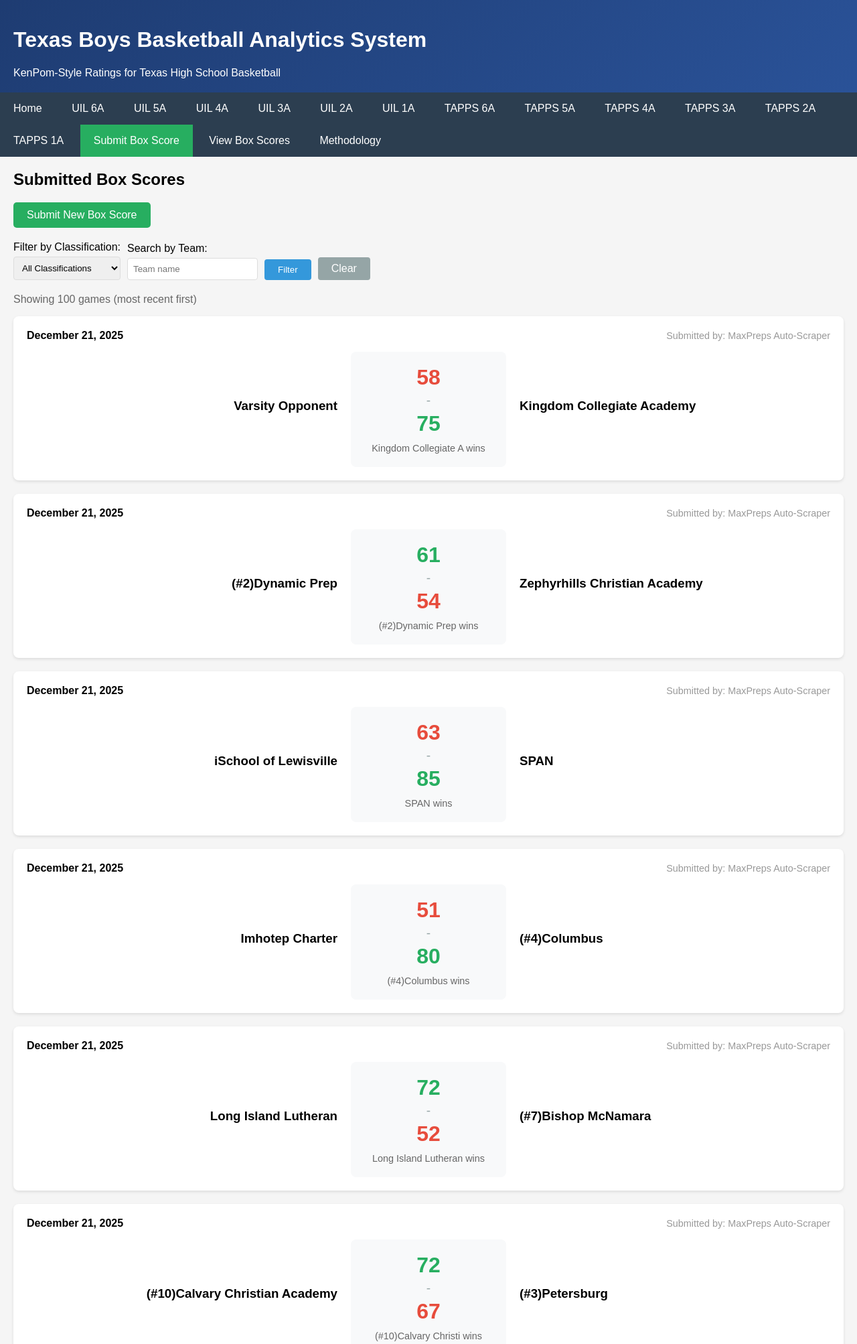
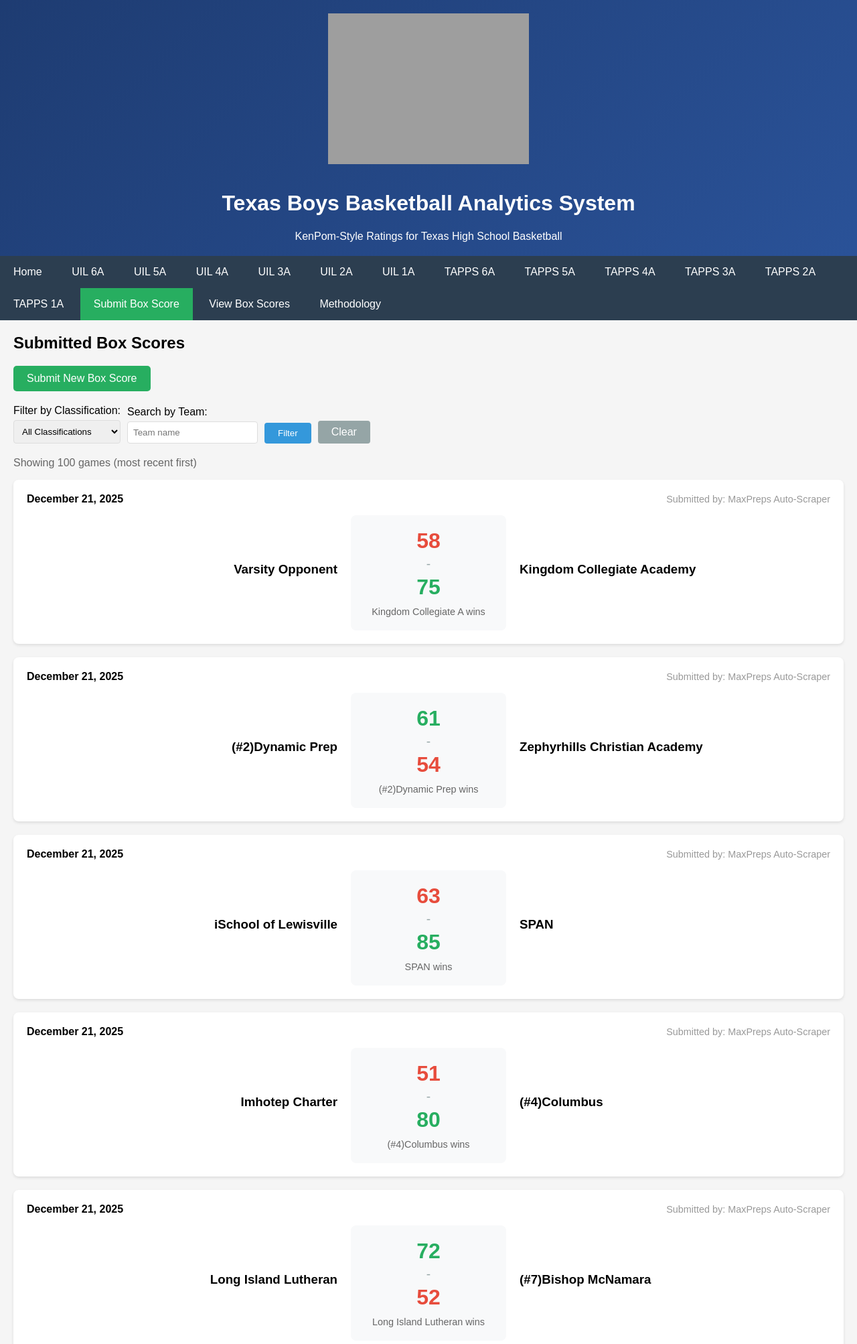
Before and after one commit to teamarete/TBBAS, a Flask app: page /boxscores in a window 1280 px wide. Shown: the top 2006 px of the page at 67% size. Run offline with Flask 3, Linux system fonts and the light colour scheme; grey boxes are pictures that could not be loaded.

Commit message:
Add TBBAS logo to website header
- Added logo image at top of all pages
- Centered header content
- Logo displays at 300px max-width
- Logo URL: https://teamarete.net/wp-content/uploads/2026/01/TBBAS-Logo.png

🤖 Generated with [Claude Code](https://claude.com/claude-code)

Co-Authored-By: Claude Sonnet 4.5 <noreply@anthropic.com>

```diff
--- a/templates/base.html
+++ b/templates/base.html
@@ -4,7 +4,8 @@
     <title>TBBAS - Texas Basketball Analytics</title>
     <style>
         body { font-family: Arial, sans-serif; margin: 0; background: #f5f5f5; }
-        .header { background: linear-gradient(135deg, #1e3c72, #2a5298); color: white; padding: 20px; }
+        .header { background: linear-gradient(135deg, #1e3c72, #2a5298); color: white; padding: 20px; text-align: center; }
+        .logo { max-width: 300px; height: auto; margin-bottom: 15px; }
         .nav { background: #2c3e50; }
         .nav a { color: white; text-decoration: none; padding: 15px 20px; display: inline-block; }
         .nav a:hover { background: #34495e; }
@@ -16,6 +17,7 @@
 </head>
 <body>
     <div class="header">
+        <img src="https://teamarete.net/wp-content/uploads/2026/01/TBBAS-Logo.png" alt="TBBAS Logo" class="logo">
         <h1>Texas Boys Basketball Analytics System</h1>
         <div>KenPom-Style Ratings for Texas High School Basketball</div>
     </div>
```
